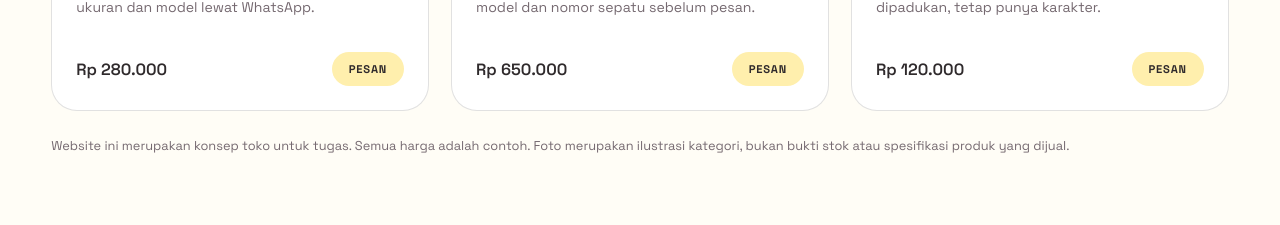
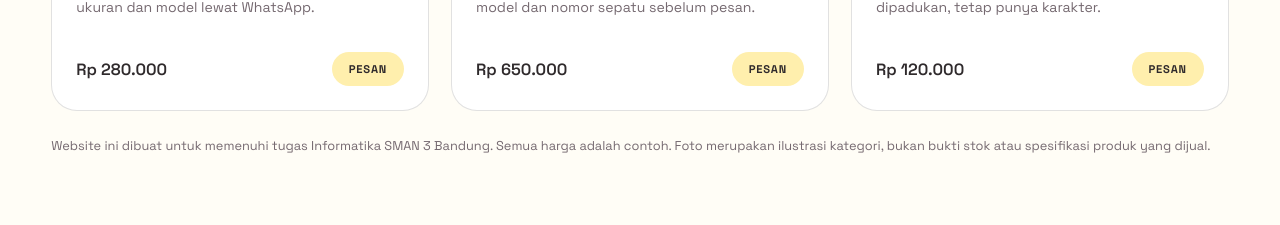
Before and after one commit to minervaainakea/KEAOTIC.github.io, a plain HTML site: page index.html in a window 1280 px wide. Shown: the part 3040-3265 px from the top of the page. Drawn offline with Linux system fonts and the light colour scheme.

Commit message:
Update index.html

```diff
--- a/index.html
+++ b/index.html
@@ -1395,7 +1395,7 @@
         </div>
 
         <p class="catalog-note">
-          Website ini merupakan konsep toko untuk tugas.
+          Website ini dibuat untuk memenuhi tugas Informatika SMAN 3 Bandung.
           Semua harga adalah contoh. Foto merupakan ilustrasi kategori,
           bukan bukti stok atau spesifikasi produk yang dijual.
         </p>
```
